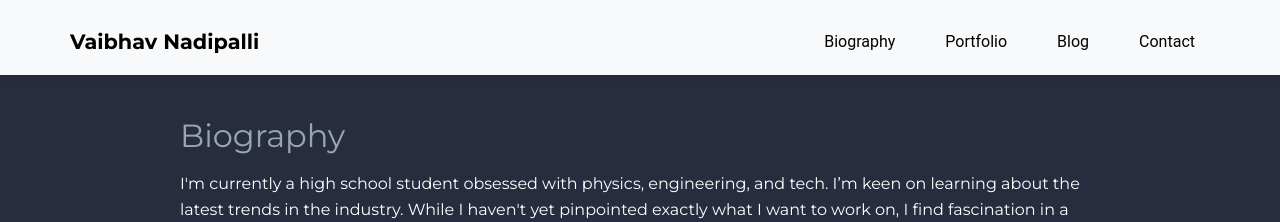
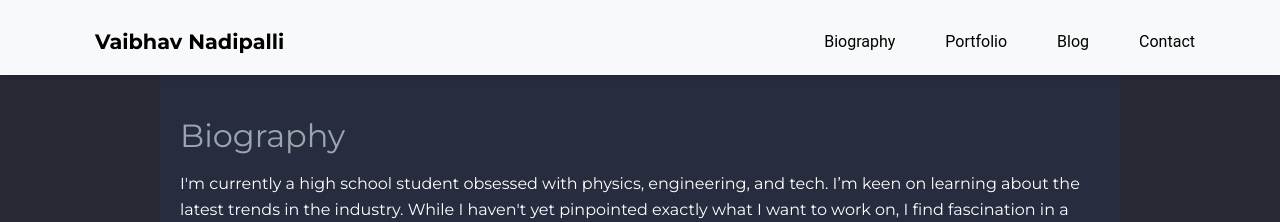
Before and after one commit to Vaibhav-Nadipalli/vaibhav-nadipalli.github.io, a Jekyll site: the page built from index.markdown, in a window 1280 px wide. Shown: the top 222 px of the page. Built offline with Jekyll 4.4.1, drawn with Linux system fonts in a browser that asks for light colours.

Commit message:
Update styles.css

```diff
--- a/assets/css/styles.css
+++ b/assets/css/styles.css
@@ -9,7 +9,7 @@
 body {
     font-family: 'Montserrat', sans-serif;
     line-height: 1.6;
-    background-color: #282c3f; /* Dark navy background */
+    background-color: #272935; /* Dark navy background */
     color: #fff;
     margin: 0;
     padding: 0;
@@ -41,7 +41,7 @@
     font-size: 1.3em;
     color: #2B2B2B;
     margin: 10px 0;
-    margin-left:50px
+    margin-left:75px
 }
 
 .nav-title a {
```
